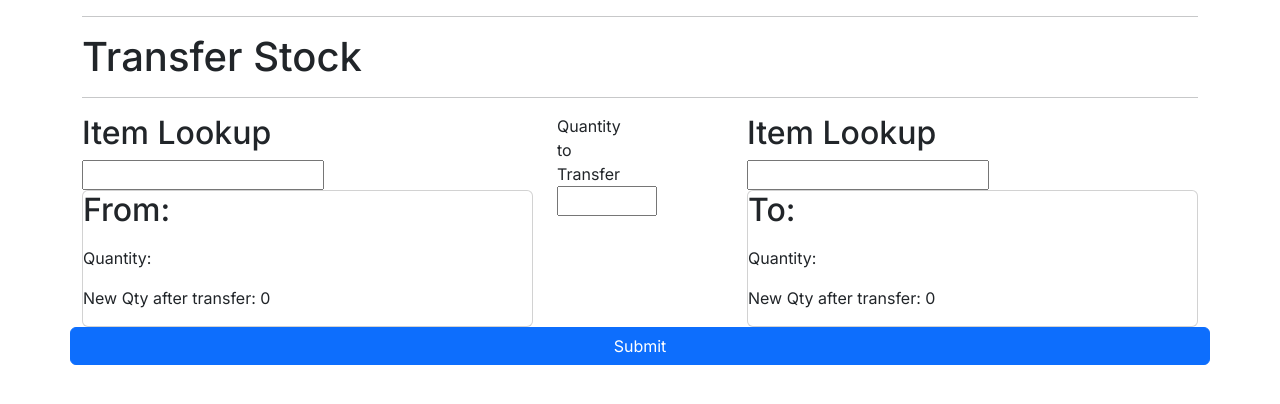
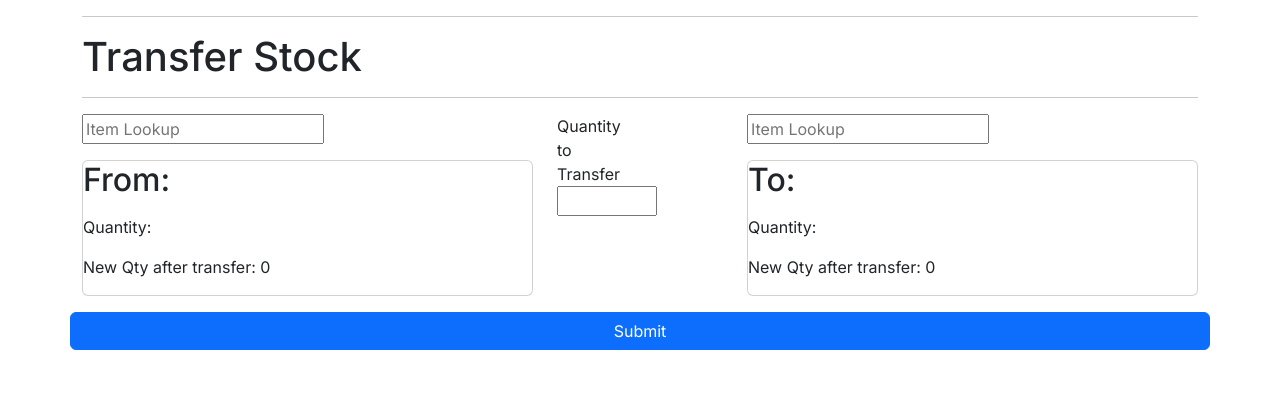
Before and after one commit to kenirwin/moon-bees-inventory, a Next.js app: page /transfer in a window 1280 px wide. Shown: the top 404 px of the page. Built offline with nearby package versions, Linux system fonts and the light colour scheme.

Commit message:
a little layout beautification

```diff
--- a/app/components/LookupField.tsx
+++ b/app/components/LookupField.tsx
@@ -17,7 +17,7 @@ const LookupField = ({setResults}: Props) => {
 
   return (
     <div className="lookup-form">
-        <input type="text" value={lookupValue} onChange={(e => handleLookupChange(e.target.value))}></input>
+        <input type="text" value={lookupValue} onChange={(e => handleLookupChange(e.target.value))} placeholder='Item Lookup'></input>
     </div>
   )
 }
--- a/app/components/LookupForm.tsx
+++ b/app/components/LookupForm.tsx
@@ -14,7 +14,6 @@ const LookupForm = ({toOrFrom, setSelectedItem, setStartingQty}: Props) =>{
 
     return (
         <>
-        <h2>Item Lookup</h2>
         <LookupField setResults={setResults}></LookupField>
         <LookupResults items={results} setSelectedItem={setSelectedItem} setStartingQty={setStartingQty}></LookupResults>
         </>
--- a/app/components/TransferForm.tsx
+++ b/app/components/TransferForm.tsx
@@ -95,7 +95,7 @@ const TransferForm = () => {
             </div>
         </div>
         <div className='row'>
-            <input type="submit" className='btn btn-primary'></input>
+            <input type="submit" className='btn btn-primary mt-3'></input>
         </div>
         </form>
 
--- a/app/components/TransferItem.tsx
+++ b/app/components/TransferItem.tsx
@@ -14,7 +14,7 @@ const TransferItem = ({productName, quantity, toOrFrom, adjustmentQty = 0, produ
      q = parseInt(quantity)
     }
 
-    return <div className="card">
+    return <div className="card mt-3">
         <h2 className="capitalize">{toOrFrom}:</h2>
         <h3>{productName}</h3>
         <p>Quantity: {quantity}</p>
```
